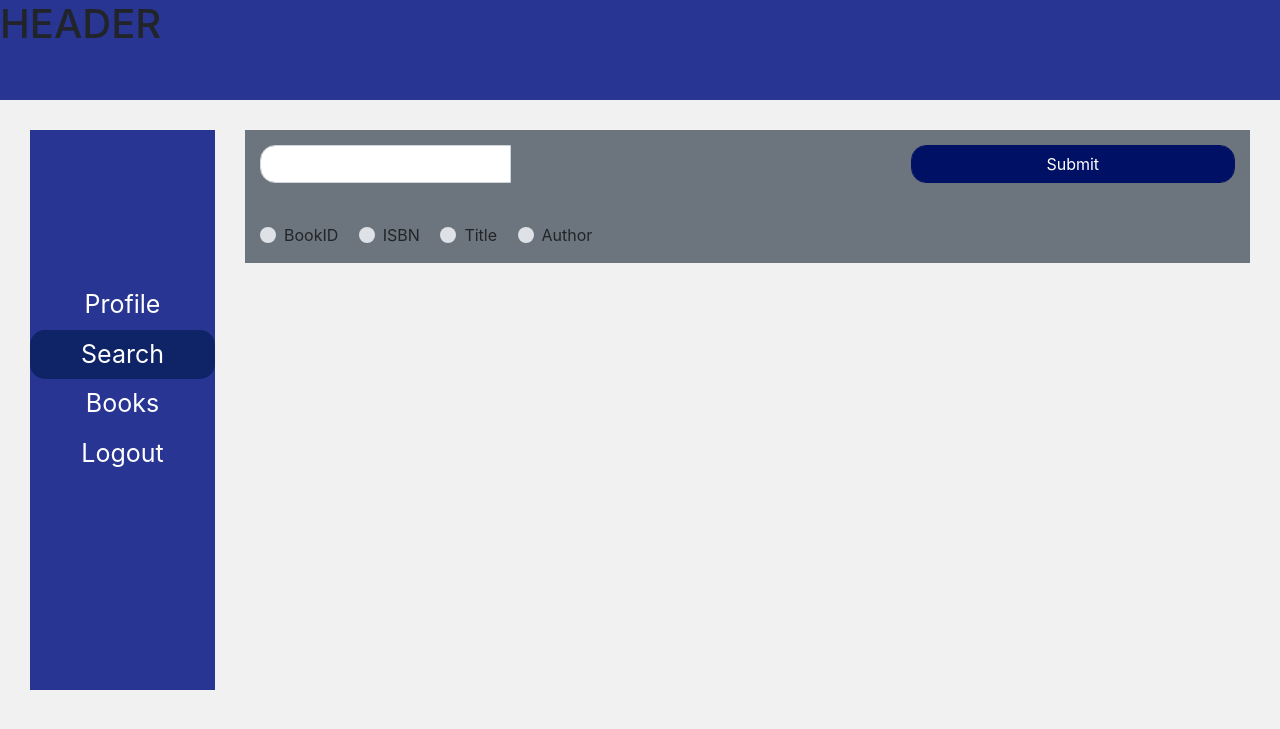
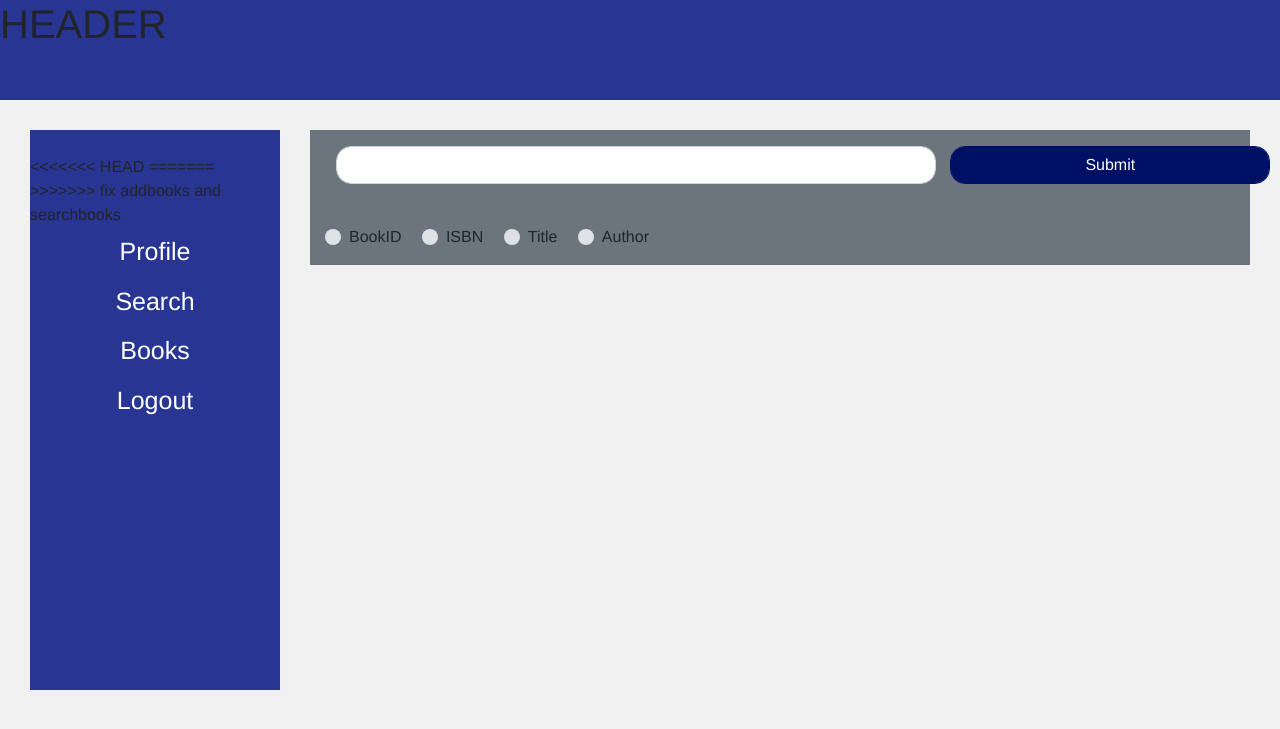
Before and after one commit to whitehammer55/LibraryMgmtSys, a PHP site: page /search_for_books.php in a window 1280 px wide. Shown: the top 729 px of the page. Run offline with PHP 8.4, Linux system fonts and the light colour scheme; a user stored in the database is signed in.

Commit message:
fix addbooks and searchbooks

```diff
--- a/common/global_constants.php
+++ b/common/global_constants.php
@@ -1,5 +1,5 @@
 <?php
-define("SIDE_NAV_WIDTH", 185);
+define("SIDE_NAV_WIDTH", 250);
 
 define("DB_HOST", "localhost");
 define("DB_USER", "root");
--- a/common/nav-bar.php
+++ b/common/nav-bar.php
@@ -30,17 +30,20 @@
         border-radius: 15px;
         background-color: #003366;
         text-decoration: none;
-
       }
+<<<<<<< HEAD
 
     .selected-a {
         background-color: #0f2467;
         border-radius: 15px;
     }
+=======
+>>>>>>> fix addbooks and searchbooks
     </style>
 <div class="container">
   <div class="row">
 <nav>
+<<<<<<< HEAD
     <?php
     $dict =
         array(
@@ -64,6 +67,8 @@
     $dict[$page_name] = " class='selected-a' ";
 
     ?>
+=======
+>>>>>>> fix addbooks and searchbooks
   <ul>
   <li><a href="index.php"
         <?= $dict['index.php'] ?>           >Profile</a></li>
--- a/login.php
+++ b/login.php
@@ -1,4 +1,4 @@
-<?php require 'common/global_constants.php'; ?>
+ <?php require 'common/global_constants.php'; ?>
 <!DOCTYPE html>
 <html>
     <head>
--- a/search_for_books.php
+++ b/search_for_books.php
@@ -10,26 +10,6 @@
         <title>Document</title>
         <link rel="stylesheet" href="https://stackpath.bootstrapcdn.com/bootstrap/4.1.3/css/bootstrap.min.css" integrity="sha384-MCw98/SFnGE8fJT3GXwEOngsV7Zt27NXFoaoApmYm81iuXoPkFOJwJ8ERdknLPMO" crossorigin="anonymous">
         <link rel="stylesheet" type="text/css" href="style.php">
-            <style type="text/css">
-                table, tr, td, th {
-                    border: 1px solid black;
-                }
-                .form-control.sfb{
-                    width: 300px;
-                    border-radius: 15px;
-                    margin-left: 15px;
-                    margin-top: 15px;
-                }
-                .form-control.btn.btn-primary.custom-btn.sfb{
-                    width: 100px;
-                    background-color: #001064;
-                    border-color: #001064;
-                    border-radius: 15px;
-                    margin-left: 400px;
-                    margin-right: 15px;
-                    margin-top: 15px;
-                }
-        </style>
     </head>
     <body class="bg">
         <div class="header">
@@ -50,10 +30,15 @@
 
 
             <div class="main-content">
-                <form name="form_book" method="post" class="form-horizontal sfb">
+                <form name="form_book" method="post" class="form-horizontal">
 
-                    <div  class="form-group input-group sfb">
+                    <div  class="form-group input-group">
+                        <table class="sfb">
+                            <tr class="sfb">
+                                <th class="sfb">
                                     <input type="text" name="search_query" class="form-control sfb">
+                                </th>
+                                <td class="sfb">
                                     <input type="submit" value="Submit" class="form-control btn btn-primary custom-btn sfb" onclick="
                                     // THIS ONCLICK VERIFIES THAT INPUTS ARE NOT EMPTY
 
@@ -66,6 +51,9 @@
                                         alert('Choose a parameter to search from!');
                                         return false; // to prevent form refresh
                                     }">
+                                </td>
+                            </tr>
+                        </table>
                     </div>
 
 
@@ -162,6 +150,7 @@
                             <th scope="col">Author(s)</th>
                         </tr>
                     </thead>
+                    <tbody>
                 <?php
                 if($result->num_rows == 0){
                     echo "<tr>" . "No Results Found!" . "</tr";
@@ -173,14 +162,14 @@
                     $row = $result->fetch_assoc();
 
                 ?>
-                    <tbody>
+
                         <tr>
                             <td> <?= $row['BookID']  ?> </td>
                             <td> <?= $row['ISBN']    ?> </td>
                             <td> <?= $row['Title']   ?> </td>
                             <td> <?= $row['authors'] ?> </td>
                         </tr>
-                    </tbody>
+
 
                 <?php
                 } // end for
@@ -188,7 +177,7 @@
                 $mysqli->close();
                 } // end if post
                 ?>
-
+                    </tbody>
                 </table>
             </div>
 
--- a/style.php
+++ b/style.php
@@ -12,6 +12,9 @@
 
 ?>
 
+*{
+	font-family: helvetica;
+}
 
 .header {
     background-color: #283593;
@@ -31,9 +34,7 @@
     margin-left: <?php echo (SIDE_NAV_WIDTH + 60) . 'px'; ?>;
     margin-top: 30px;
     margin-right: 30px;
-
-    height: 400px;
-    overflow: auto;
+/*    overflow: auto;*/
 }
 .nav-bar {
     background-color: #283593;
@@ -44,14 +45,12 @@
     margin-top: 30px;
     margin-left: 30px;
 }
-
 .index-content{
     background-color: white;
     margin-left: <?php echo (SIDE_NAV_WIDTH + 60) . 'px'; ?>;
     margin-top: 30px;
     margin-right: 600px;
 }
-
 .bg{
   background-color: #f1f1f1 ;
 }
@@ -61,23 +60,12 @@
             table-layout: fixed;
             word-wrap: break-word;
             width: 69%;
-            /*white-space: -o-pre-wrap;
-          word-wrap: break-word;
-          white-space: pre-wrap;
-          white-space: -moz-pre-wrap;
-          white-space: -pre-wrap;*/
-        }
+}
 
-        /*td{
-          white-space: -o-pre-wrap;
-          word-wrap: break-word;
-          white-space: pre-wrap;
-          white-space: -moz-pre-wrap;
-          white-space: -pre-wrap;
-        }*/
+/*nav bar list position*/
 .row{
                 margin-left: 300px;
-                margin-top: 150px;
+                margin-top: 25px;
            }
 
 
@@ -87,6 +75,7 @@
            .form-group.form-check.login{
                 margin-top: -50px;
                 width: 500px;
+
            }
            .login-header{
                 margin-left: 200px;
@@ -144,11 +133,20 @@
                 border-radius: 15px;
                 margin-top: 20px;
             }
+
             .form-control.btn.btn-primary.custom-btn.del-bks{
                 width: 350px;
                 border-radius: 15px;
-                background-color: #001064; border-color: #001064;
+                background-color: #001064;
+                border-color: #001064;
+
             }
+            .p.del-bks{
+                margin-left: 30px;
+                margin-top: 15px;
+                margin-bottom: 20px;
+            }
+
 
             /*reissue/return books page*/
 
@@ -166,7 +164,9 @@
 /*            Add books page*/
 
             .form-control.add-bks{
-                width: 350px; border-radius: 15px; margin-top: 20px; margin-left: 10px;
+                width: 350px;
+                border-radius: 15px;
+                margin-top: 20px;
             }
             .form-control.btn.btn-primary.custom-btn.add-bks{
                 width: 350px;
@@ -177,4 +177,40 @@
             }
             .p.add-bks{
                 margin-left: 30px;
+                margin-top: 15px;
             }
+
+/*<!--             Issue Books page -->*/
+            .form-control.ibks{
+                width: 350px;
+                border-radius: 15px;
+                margin-top: 20px;
+            }
+            .form-control.btn.btn-primary.custom-btn.ibks{
+                width: 350px;
+                border-radius: 15px;
+                background-color: #001064;
+                border-color: #001064;
+            }
+/*            search books page*/
+                .sfb{
+                    border: 0px solid black;
+                    table-layout: fixed;
+                    word-wrap: break-word;
+                    width: 69%
+                }
+                .form-control.sfb{
+                    width: 600px;
+                    border-radius: 15px;
+                    margin-left: 25px;
+                    margin-top: 15px;
+                }
+                .form-control.btn.btn-primary.custom-btn.sfb{
+                    width: 320px;
+                    background-color: #001064;
+                    border-color: #001064;
+                    border-radius: 15px;
+                    margin-left: 315px;
+                    margin-right: 15px;
+                    margin-top: 15px;
+                }
```
Also changed, not shown: add_books.php (+4 -9 lines), delete_books.php (+5 -5 lines), issue_books.php (+6 -7 lines). Lines whose indentation alone changed are shown as unchanged.
